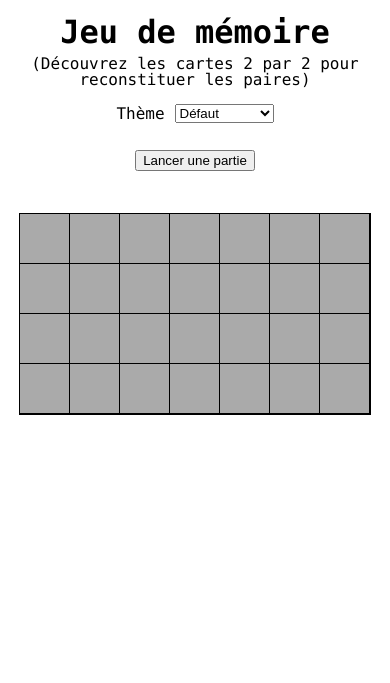
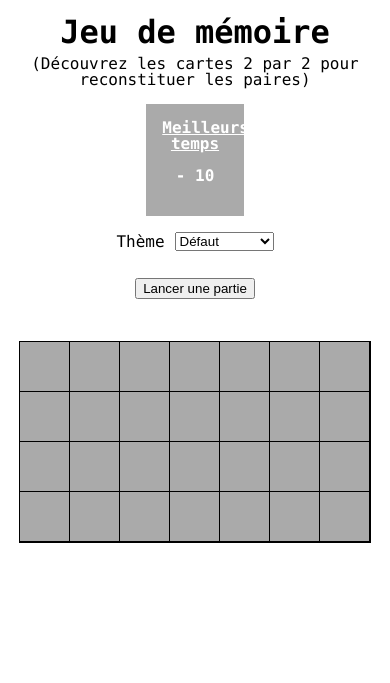
Before and after one commit to danibert08/memory, a PHP site: page / in a window 390 px wide. Shown: the top 683 px of the page. Run offline with PHP 8.4, Linux system fonts and the light colour scheme; tables that the repository leaves empty or names only in its code hold one stand-in row (values such as "Sample post").

Commit message:
:construction: beginnig php

```diff
--- a/CSS/style.css
+++ b/CSS/style.css
@@ -3,8 +3,8 @@ html {
    --cell-size: 100px;
    --color-one: #000;
    --color-two: #aaa;
-   --color-hit: #aaa;
-   --color-splash: #666;
+   --color-three: #fff;
+   --color-four: #666;
    font-family: "Lucida Console", sans-serif;
    text-align: center;
 }
@@ -70,28 +70,55 @@ img{
    width: 100%;
 }
 
+/* Stats */
+
+.stats{
+  background: var(--color-two);
+  width: 15%;
+  margin: 1rem auto ;
+  padding: 1rem 0;
+}
+@media (max-width : 900px){
+   .stats{
+   width: 25%;
+   }
+}
+ .stats h4{
+    color: var(--color-three);
+    font-weight: bold;
+    margin-bottom: 1rem;
+    padding: 0 1rem;
+ }
+
+ .stats ul li{
+   color: var(--color-three);
+   font-weight: bold;
+   margin-bottom: 1rem;
+}
+
+
 /* themes */
 body.f0f {
    --color-one: #ff00ff;
    --color-two: #00ffff;
-   --color-hit: #00ff00;
-   --color-splash:#ffaa00;
+   --color-three: #ff00fffd;
+   --color-four:#ffaa00;
 }
 
 body.black-and-white {
    --color-one: #000;
    --color-two: #fff;
-   --color-hit: #aaa;
-   --color-splash: #666;
+   --color-three: #000;
+   --color-four: #666;
 }
 
 body.terminal {
-   background-color: black;
-   color: #33ff00;
+
+
    --color-one: #33ff00;
    --color-two: #000;
-   --color-hit: #33ff00;
-   --color-splash: #ffbb00;
+   --color-three: #33ff00;
+   --color-four: #ffbb00;
 }
 
 .theme{
@@ -111,8 +138,7 @@ body.terminal {
 #progressBar
 {
 	width:700px;
-	margin:auto;
-	margin-top:50px;
+	margin: 50px auto;
 }
 @media (max-width : 750px){
   #progressBar{
--- /dev/null
+++ b/PHP/db.php
@@ -0,0 +1,8 @@
+<?php
+   $dsn = 'mysql:host=127.0.0.1;dbname=memory';
+   $user = 'root';
+   $pass = 'root';
+
+   $pdo = new PDO($dsn, $user, $pass);
+
+   $pdo->setAttribute(PDO::ATTR_ERRMODE, PDO::ERRMODE_WARNING);
--- a/index.html
+++ b/PHP/game.php
@@ -4,13 +4,26 @@
    <meta charset="UTF-8">
    <meta http-equiv="X-UA-Compatible" content="IE=edge">
    <meta name="viewport" content="width=device-width, initial-scale=1.0">
-   <link rel="stylesheet" href="CSS/reset.css" class="css">
-   <link rel="stylesheet" href="CSS/style.css" class="css">
+   <link rel="stylesheet" href="/CSS/reset.css" class="css">
+   <link rel="stylesheet" href="/CSS/style.css" class="css">
    <title>Document</title>
 </head>
 <body id="body">
     <h3>Jeu de mémoire</h3>
     <h6>(Découvrez les cartes 2 par 2 pour reconstituer les paires)</h6>
+    <div class="stats">
+        <h4><u>Meilleurs temps</u></h4>
+        <ul>
+            <li> <?php
+            for($i=0;$i<count($tab);$i++){
+               echo " - ".
+               $tab[$i]["score"]
+            ."<br />";
+            }
+         ?> </li>
+
+        </ul>
+    </div>
     <div class="theme">
         <h2>Thème</h2>
         <div>
@@ -72,9 +85,9 @@
         <div id="bar" class="bar"></div>
     </div>
 
-    <script src="JS/app.js"></script>
-    <script src="JS/game.js"></script>
-    <script src="JS/theme.js"></script>
-    <script src="JS/timing.js"></script>
+    <script src="/JS/app.js"></script>
+    <script src="/JS/game.js"></script>
+    <script src="/JS/theme.js"></script>
+    <script src="/JS/timing.js"></script>
 </body>
 </html>
--- /dev/null
+++ b/index.php
@@ -0,0 +1,19 @@
+<?php
+require __DIR__.'/PHP/db.php';
+
+
+$score = null;
+    if($score){
+    $insertQuery  = $pdo->prepare ( "
+        INSERT INTO datas (score)
+        VALUES (:score)"
+        );
+    $insertQuery->execute(array(":score"=>"{$score}"));
+}
+
+$ins = $pdo->prepare("select * from datas order by score limit 5");
+$ins->setFetchMode(PDO::FETCH_ASSOC);
+$ins->execute();
+$tab = $ins->fetchAll();
+
+require __DIR__.'/PHP/game.php';
```
